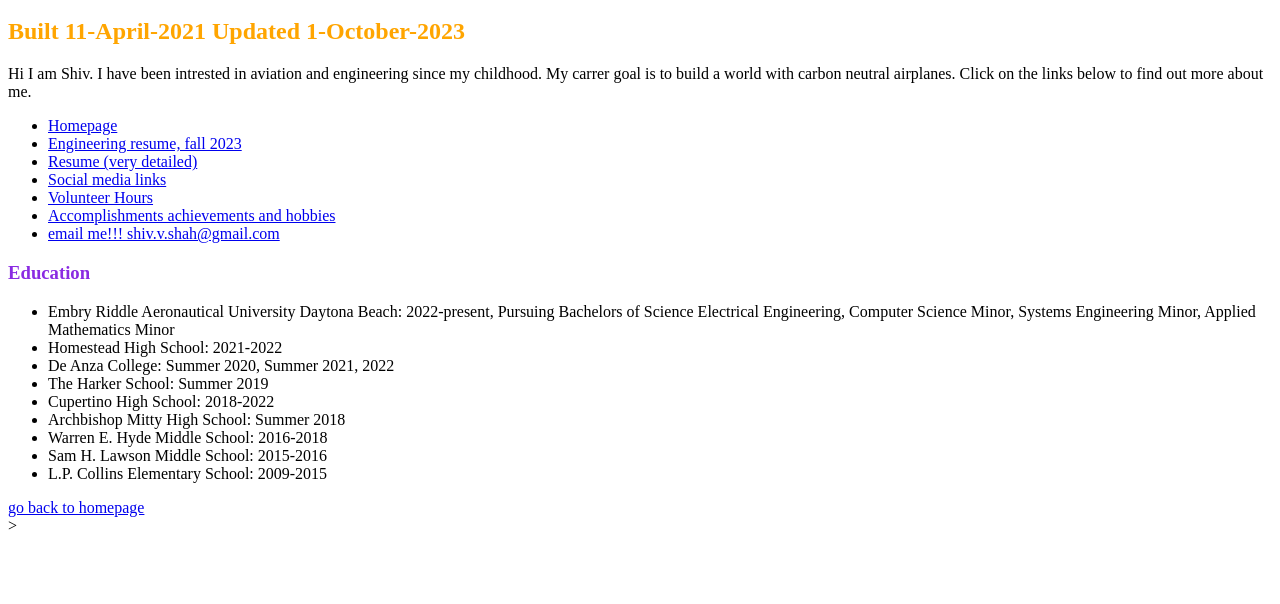
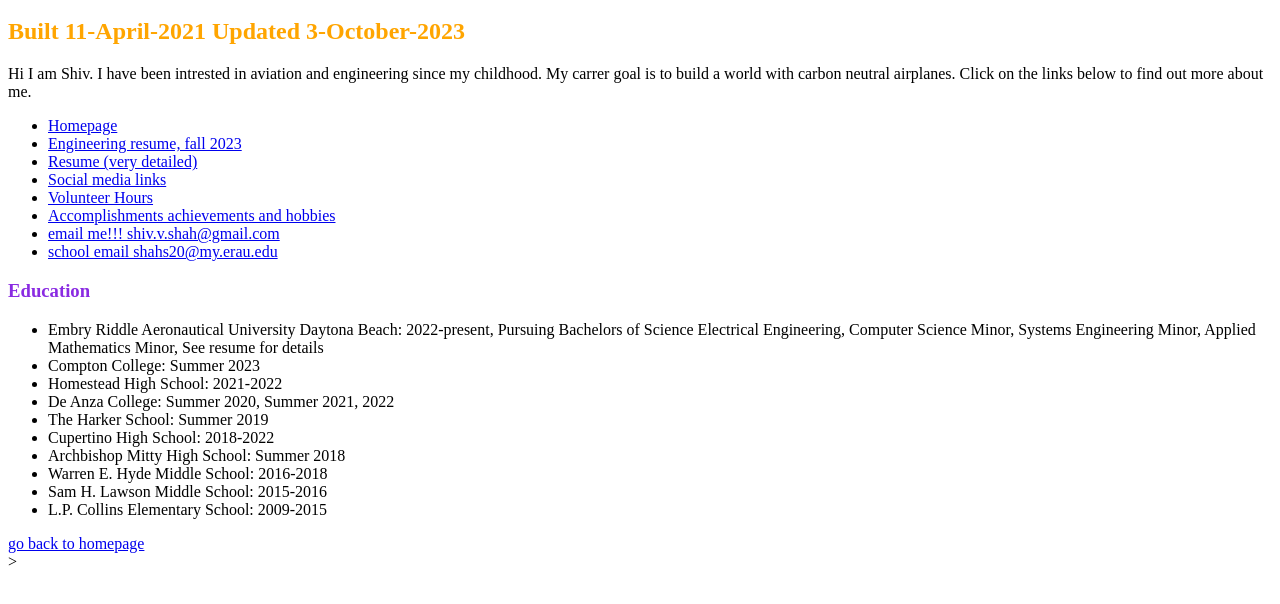
Before and after one commit to shiv-v-shah/information, a plain HTML site: page index.html in a window 1280 px wide. Shown: the part 48-652 px from the top of the page. Drawn offline with Linux system fonts and the light colour scheme.

Commit message:
Add files via upload

```diff
--- a/index.html
+++ b/index.html
@@ -7,7 +7,7 @@
 	</head>
 	<body>
 		<h1>About Shiv Shah</h1>
-		<h2>Built 11-April-2021 Updated 1-October-2023</h2>
+		<h2>Built 11-April-2021 Updated 3-October-2023</h2>
 		<div>Hi I am Shiv. I have been intrested in aviation and engineering since my childhood. My carrer goal is to build a world with carbon neutral airplanes. Click on the links below to find out more about me. </div>
 		<ul>
 			<li><a href="index.html">Homepage</a></li>
@@ -17,12 +17,14 @@
 			<li><a href="volunteerHours.html">Volunteer Hours</a></li>
 			<li><a href="accomplishments.html">Accomplishments achievements and hobbies</a></li>
 			<li><a href="mailto:shiv.v.shah@gmail.com">email me!!! shiv.v.shah@gmail.com</a></li>
+			<li><a href="mailto:shahs20@my.erau.edu">school email shahs20@my.erau.edu</a></li>
 		</ul>
 		<div></div>
 
 		<h3>Education</h3>
 		<ul>
-			<li>Embry Riddle Aeronautical University Daytona Beach: 2022-present, Pursuing Bachelors of Science Electrical Engineering, Computer Science Minor, Systems Engineering Minor, Applied Mathematics Minor</li>
+			<li>Embry Riddle Aeronautical University Daytona Beach: 2022-present, Pursuing Bachelors of Science Electrical Engineering, Computer Science Minor, Systems Engineering Minor, Applied Mathematics Minor, See resume for details</li>
+			<li>Compton College: Summer 2023</li>
 			<li>Homestead High School: 2021-2022</li>
 			<li>De Anza College: Summer 2020, Summer 2021, 2022</li>
 			<li>The Harker School: Summer 2019</li>
```
